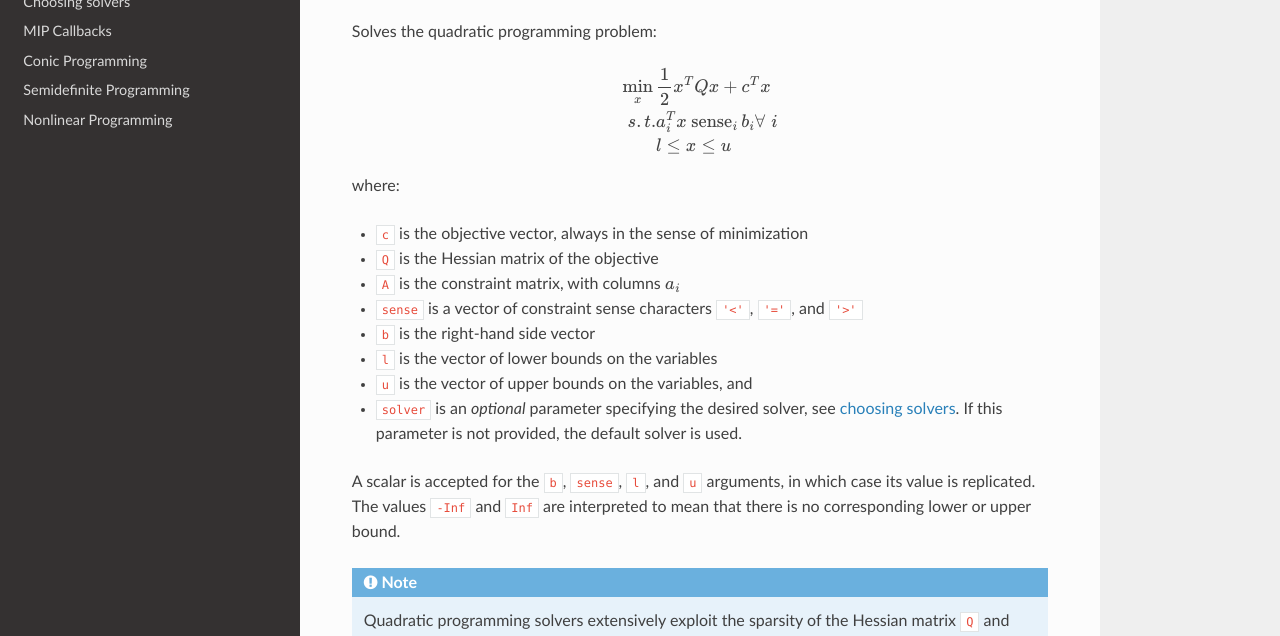
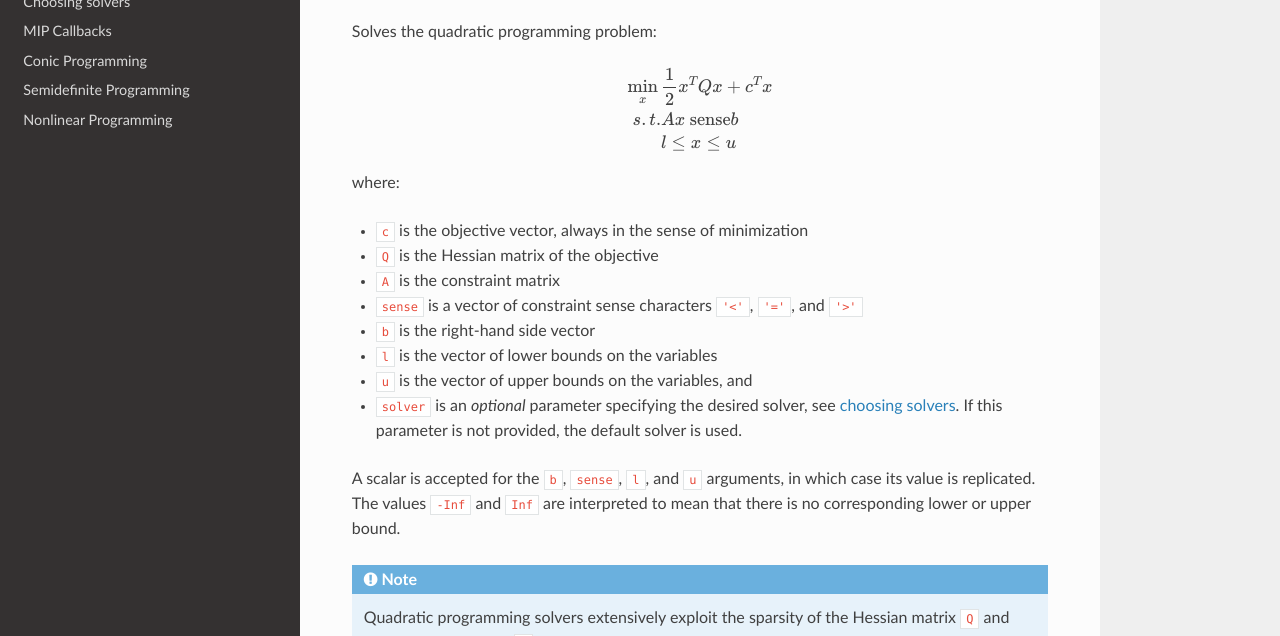
Before and after one commit to JuliaOpt/MathProgBase.jl, a Sphinx documentation site: the page built from doc/quadprog.rst, in a window 1280 px wide and 900 px high, cut to the strip 264-900 px from the top of the window. Built offline with Sphinx 7.4.7 and the Read the Docs theme 2.0.0, drawn with Linux system fonts in a browser that asks for light colours.

Commit message:
Update quadprog.rst

```diff
--- a/doc/quadprog.rst
+++ b/doc/quadprog.rst
@@ -8,14 +8,14 @@ Solves the quadratic programming problem:
 
 .. math::
     \min_{x}\, &\frac{1}{2}x^TQx + c^Tx\\
-    s.t.     &a_i^Tx \text{ sense}_i \, b_i \forall\,\, i\\
+    s.t.     &A x \text{ sense} b\\
              &l \leq x \leq u\\
 
 where:
 
 *    ``c`` is the objective vector, always in the sense of minimization
 *    ``Q`` is the Hessian matrix of the objective
-*    ``A`` is the constraint matrix, with columns :math:`a_i`
+*    ``A`` is the constraint matrix
 *    ``sense`` is a vector of constraint sense characters ``'<'``, ``'='``, and ``'>'``
 *    ``b`` is the right-hand side vector
 *    ``l`` is the vector of lower bounds on the variables
```
